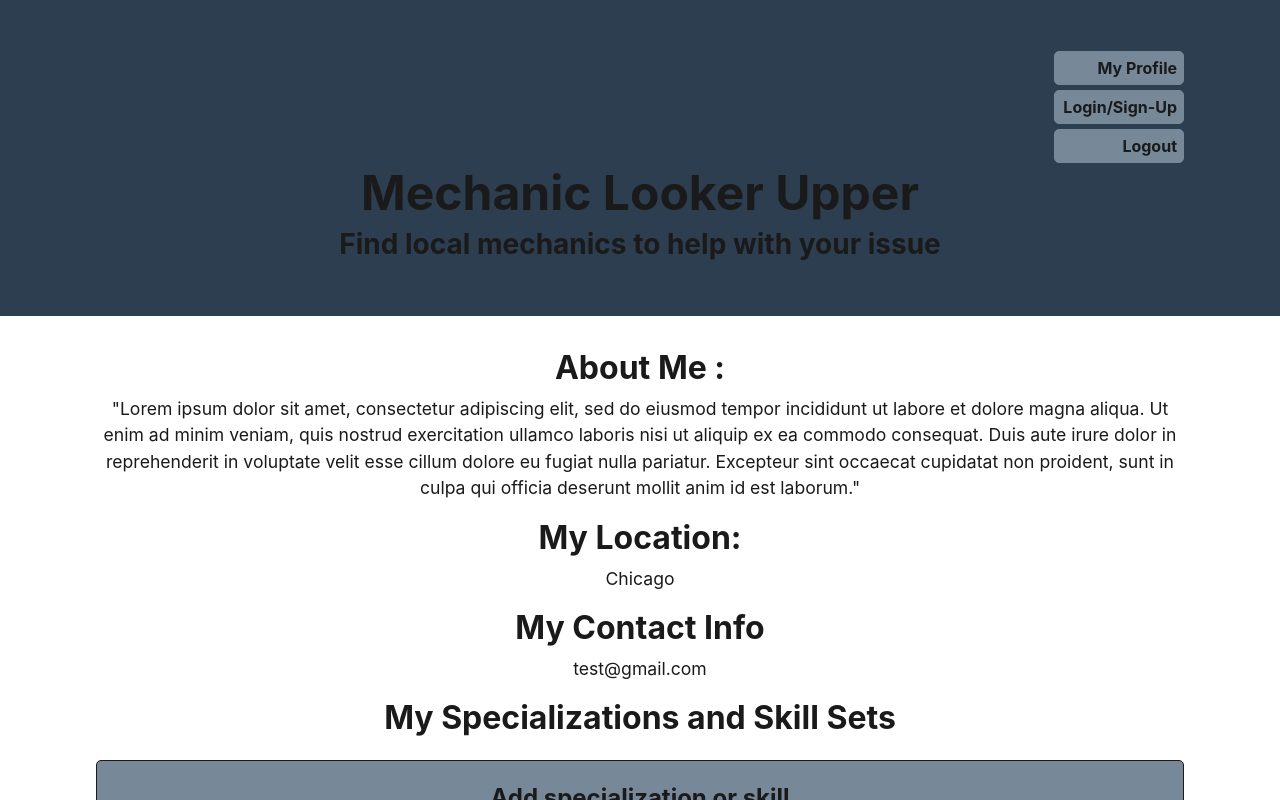
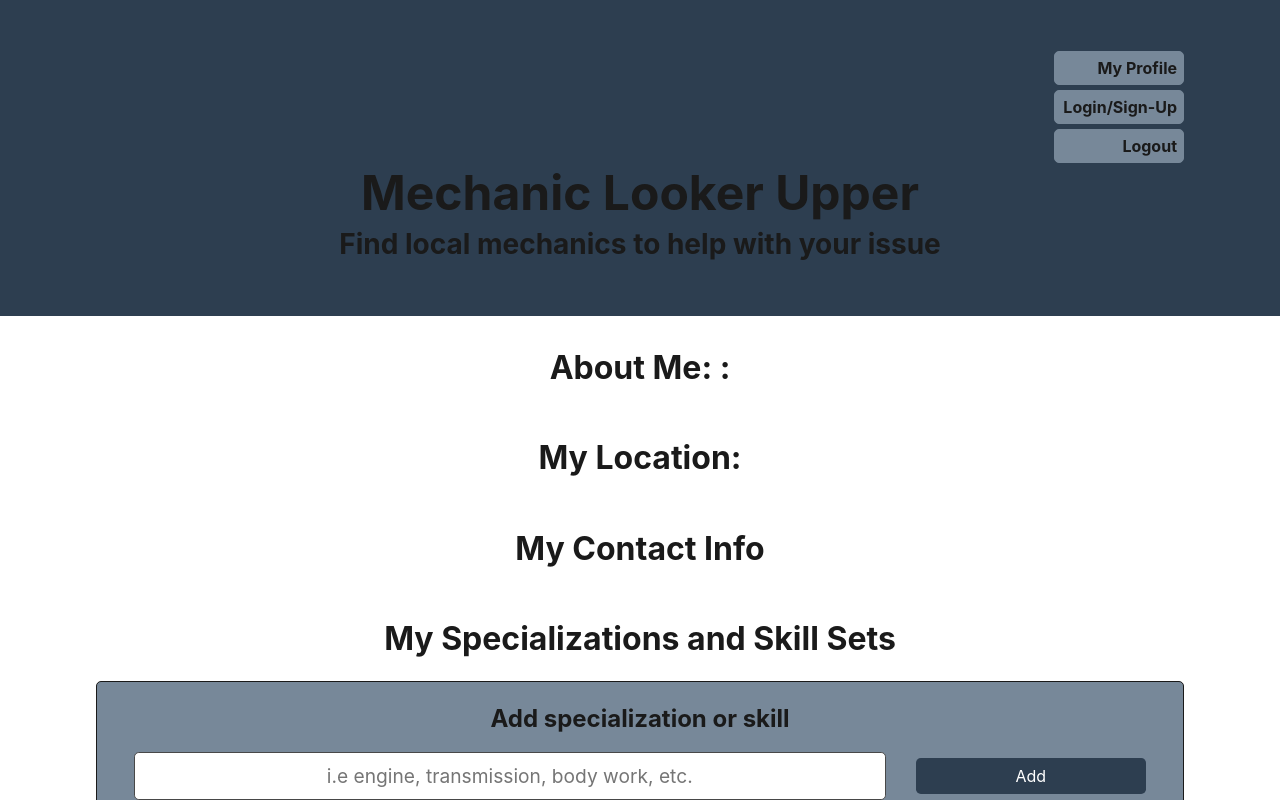
Before and after one commit to nlaramee120/MechsMeet, a React (Create React App) app in the folder client/: page /me/1 in a window 1280 px wide. Shown: the top 800 px of the page. Built offline with nearby package versions, Linux system fonts and the light colour scheme; no server answers.

Commit message:
got the about me to work

```diff
--- a/client/src/pages/myProfile.js
+++ b/client/src/pages/myProfile.js
@@ -1,47 +1,60 @@
 import React from "react";
 
 // Import the `useParams()` hook
-import { useParams } from "react-router-dom";
+import { Redirect, useParams } from "react-router-dom";
 import { useQuery } from "@apollo/client";
 
 import SkillsList from "../components/SkillsList";
 import SkillForm from "../components/SkillForm";
 import "./Pages.css";
+import Auth from '../utils/auth';
 
-import { QUERY_SINGLE_PROFILE } from "../utils/queries";
+
+import { QUERY_ME } from "../utils/queries";
 
 const Myprofile = () => {
   // Use `useParams()` to retrieve value of the route parameter `:profileId`
   const { profileId } = useParams();
 
-  const { loading, data } = useQuery(QUERY_SINGLE_PROFILE, {
-    // pass URL parameter
-    variables: { profileId: profileId },
-  });
+  const { loading, data } = useQuery(
+    QUERY_ME,
+    {
+      variables: { profileId: profileId },
+    }
+  );
 
-  const profile = data?.profile || {};
+  // const profile = data?.profile || {};
+  const profile = data?.me || data?.profile || {};
+  console.log(data?.me || data?.profile)
+  // redirect to personal profile page if username is yours
+  if (Auth.loggedIn() && Auth.getProfile().data._id === profileId)
+    return <Redirect to="/me:/profileId" />;
+
 
   if (loading) {
     return <div>Loading...</div>;
   }
+
+  //   return (
+  //     <h4>
+  //       You need to be logged in to see your profile page. Use the navigation
+  //       links above to sign up or log in!
+  //     </h4>
+  //   );
+  // }
+
   return (
     <div>
       <h2>
-        About Me {profile.firstName} {profile.lastName}:
+        About Me: {profile.firstName} {profile.lastName}:
       </h2>
       <p contenteditable="true">
-        {profile.about} "Lorem ipsum dolor sit amet, consectetur adipiscing
-        elit, sed do eiusmod tempor incididunt ut labore et dolore magna aliqua.
-        Ut enim ad minim veniam, quis nostrud exercitation ullamco laboris nisi
-        ut aliquip ex ea commodo consequat. Duis aute irure dolor in
-        reprehenderit in voluptate velit esse cillum dolore eu fugiat nulla
-        pariatur. Excepteur sint occaecat cupidatat non proident, sunt in culpa
-        qui officia deserunt mollit anim id est laborum."
+        {profile.about}
       </p>
       <h2>My Location:</h2>
-      <p contenteditable="true">{profile.location} Chicago</p>
+      <p contenteditable="true">{profile.location}</p>
       <h2>My Contact Info</h2>
-      <p contenteditable="true">{profile.email} test@gmail.com</p>
+      <p contenteditable="true">{profile.email} </p>
       <h2 className="card-header">My Specializations and Skill Sets</h2>
 
       {profile.skills?.length > 0 && <SkillsList skills={profile.skills} />}
```
